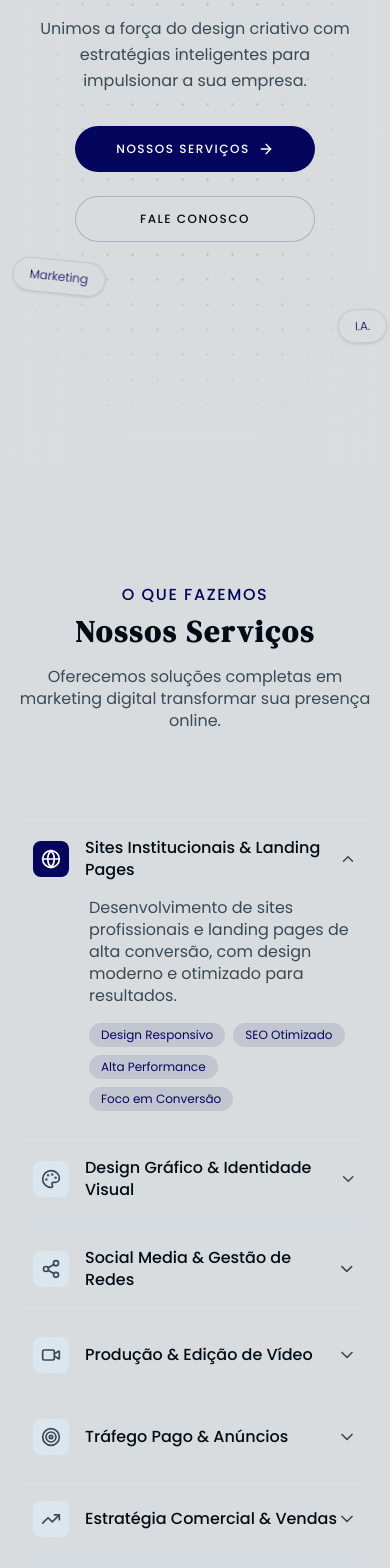
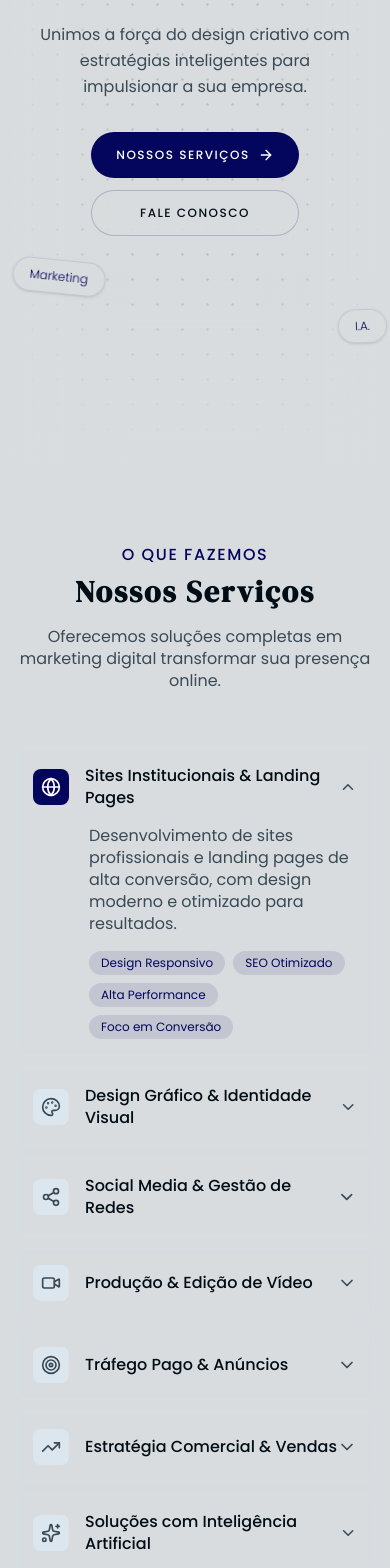
Before and after one commit to EduardoMorelato/nexus-agencia-web, a Next.js app: page / in a window 390 px wide. Shown: the part 380-1948 px from the top of the page. Built offline with nearby package versions, Linux system fonts and the light colour scheme.

Commit message:
style: apply mobile specific layout and spacing tweaks and soften accordion

```diff
--- a/components/hero-section.tsx
+++ b/components/hero-section.tsx
@@ -99,7 +99,7 @@ export function HeroSection() {
         </span>
       </motion.div>
 
-      <motion.div style={{ y: y2 }} className="absolute z-20 lg:hidden top-[26%] right-[2vw] animate-float animation-delay-1000 pointer-events-none">
+      <motion.div style={{ y: y2 }} className="absolute z-20 lg:hidden top-[15%] right-[2vw] animate-float animation-delay-1000 pointer-events-none">
         <span className="inline-flex items-center gap-2 px-4 py-2 bg-background/60 backdrop-blur-md text-primary rounded-full text-xs font-light border border-primary/10 shadow-sm whitespace-nowrap" style={{ transform: "rotate(-2deg)" }}>
           Estratégia
         </span>
@@ -133,7 +133,7 @@ export function HeroSection() {
             para impulsionar a sua empresa.
           </p>
 
-          <div className="flex flex-col sm:flex-row gap-6 justify-center lg:cursor-auto">
+          <div className="flex flex-col sm:flex-row gap-3 sm:gap-6 justify-center lg:cursor-auto">
             <ScrambleButton
               label="Nossos Serviços"
               href="#servicos"
--- a/components/scramble-button.tsx
+++ b/components/scramble-button.tsx
@@ -75,7 +75,7 @@ export function ScrambleButton({
 
   const content = (
     <div className={cn(
-      "relative px-10 py-3.5 flex items-center justify-center min-w-[200px] group cursor-pointer transition-all duration-500 rounded-full overflow-hidden border border-primary/20",
+      "relative px-6 sm:px-10 py-3.5 flex items-center justify-center min-w-[160px] sm:min-w-[200px] group cursor-pointer transition-all duration-500 rounded-full overflow-hidden border border-primary/20",
       variant === "primary" ? "bg-primary text-primary-foreground" : "bg-background/60 backdrop-blur-md text-foreground hover:text-primary-foreground"
     )}>
       {/* Background Fill Effect */}
--- a/components/services-section.tsx
+++ b/components/services-section.tsx
@@ -14,6 +14,7 @@ import {
 } from "lucide-react"
 import { cn } from "@/lib/utils"
 import { ScrollReveal } from "./scroll-reveal"
+import { motion, AnimatePresence } from "framer-motion"
 
 const services = [
   {
@@ -78,9 +79,9 @@ export function ServicesSection() {
   const [openService, setOpenService] = useState<string | null>("sites")
 
   return (
-    <section id="servicos" className="py-20 bg-background">
+    <section id="servicos" className="py-10 lg:py-20 bg-background">
       <div className="max-w-7xl mx-auto px-4 sm:px-6 lg:px-8">
-        <ScrollReveal className="text-center mb-16">
+        <ScrollReveal className="text-center mb-8 lg:mb-16">
           <p className="mt-10 text-primary font-medium tracking-widest uppercase text-[16px] mb-2">
             O que fazemos
           </p>
@@ -122,7 +123,15 @@ export function ServicesSection() {
                     )} />
                   </button>
 
+                  <AnimatePresence initial={false}>
                     {openService === service.id && (
+                      <motion.div
+                        initial={{ height: 0, opacity: 0 }}
+                        animate={{ height: "auto", opacity: 1 }}
+                        exit={{ height: 0, opacity: 0 }}
+                        transition={{ duration: 0.3, ease: "easeInOut" }}
+                        className="overflow-hidden"
+                      >
                         <div className="px-4 pb-4">
                           <p className="text-muted-foreground text-[16px] mb-4 pl-14">
                             {service.description}
@@ -138,7 +147,9 @@ export function ServicesSection() {
                             ))}
                           </div>
                         </div>
+                      </motion.div>
                     )}
+                  </AnimatePresence>
                 </div>
               </ScrollReveal>
             ))}
```
Lines whose indentation alone changed are shown as unchanged.
